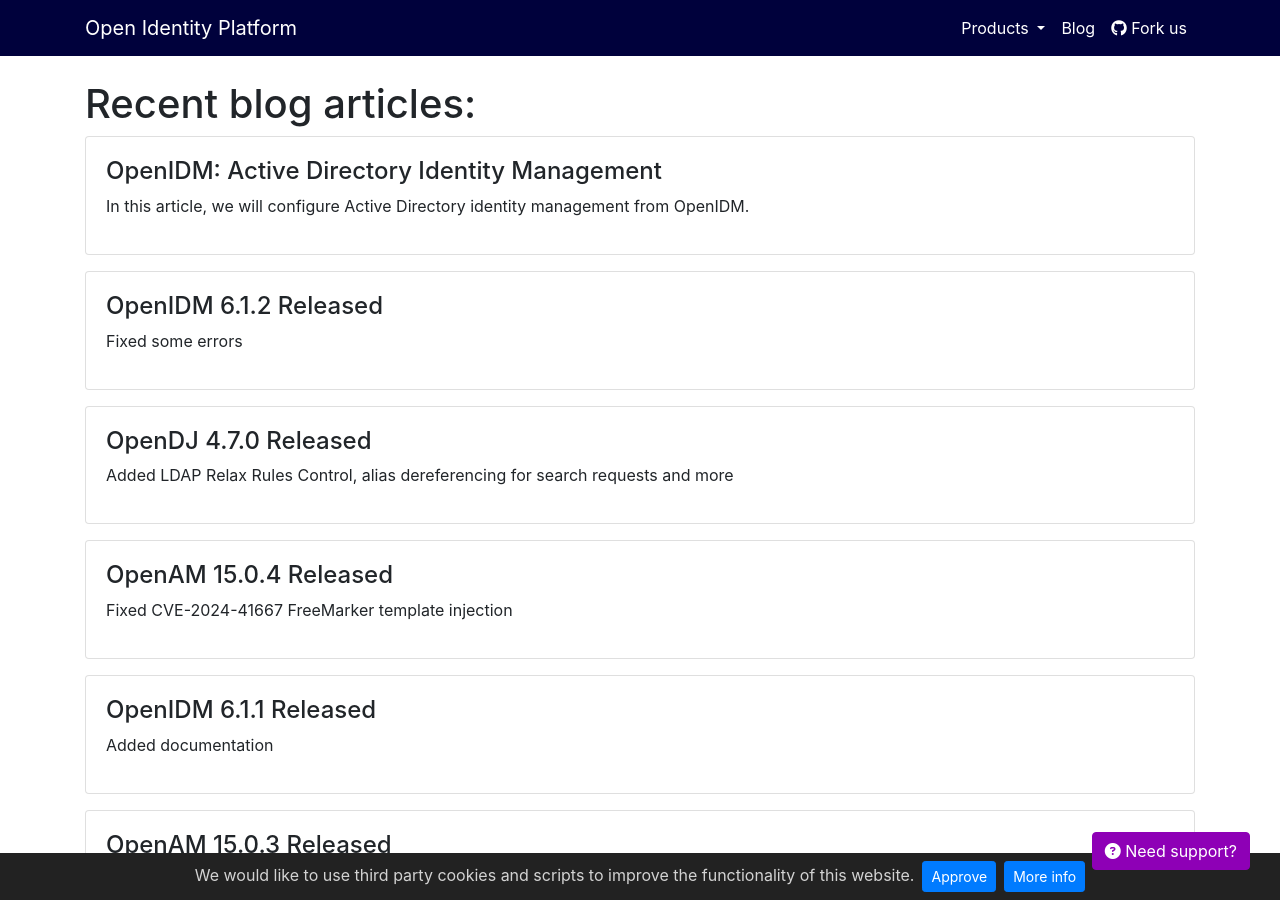
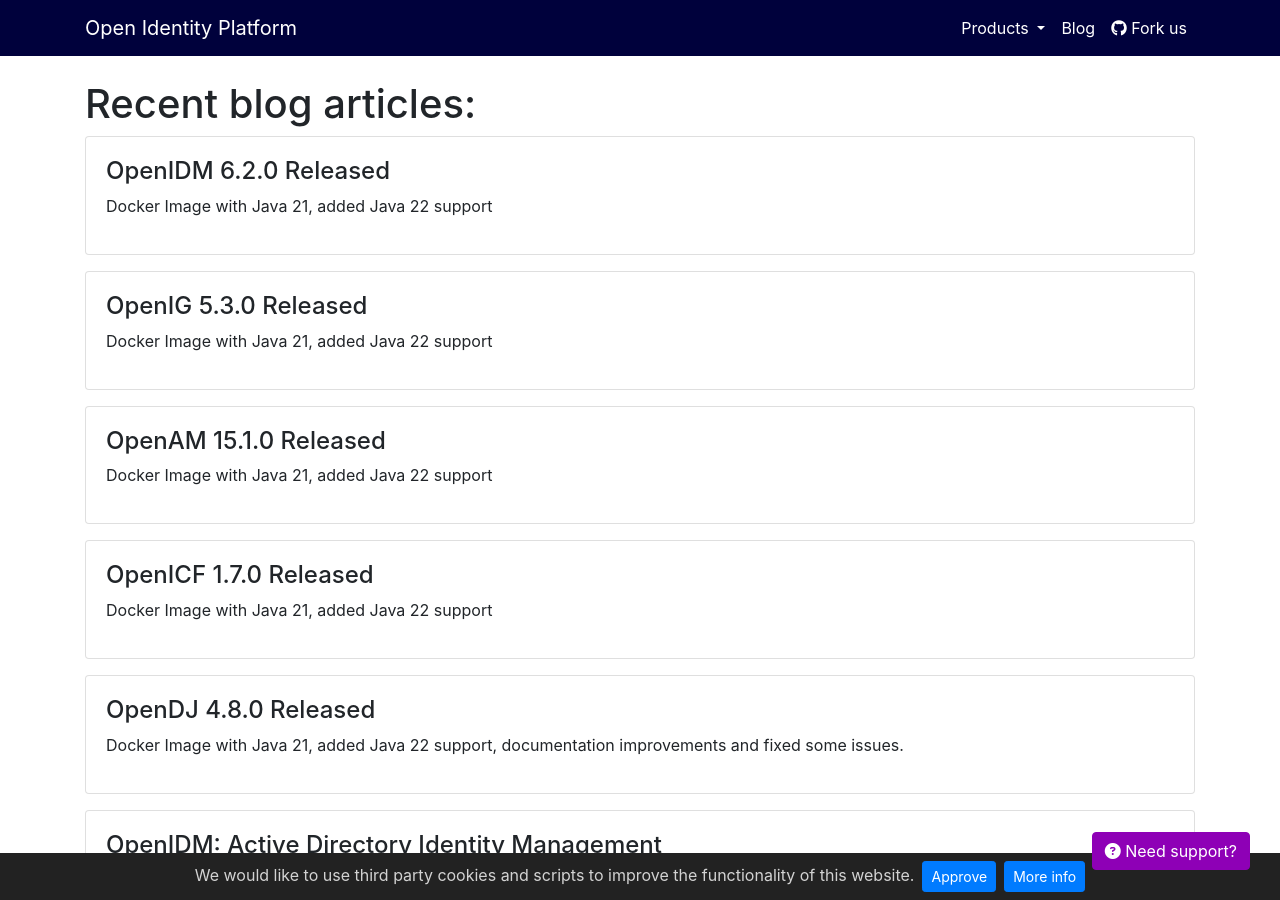
Before and after one commit to OpenIdentityPlatform/OpenIdentityPlatform.org, a Jekyll site: the page built from blog/index.html, in a window 1280 px wide and 900 px high. Built offline with Jekyll 4.4.1, drawn with Linux system fonts in a browser that asks for light colours; nearby versions of some CDN libraries.

Commit message:
new releases info (#196)

```diff
--- a/_data/blogposts.yml
+++ b/_data/blogposts.yml
@@ -1,3 +1,23 @@
+-
+  title: 'OpenIDM 6.2.0 Released'
+  link: '/blog/openidm-6-2-0-released'
+  description: 'Docker Image with Java 21, added Java 22 support'
+-
+  title: 'OpenIG 5.3.0 Released'
+  link: '/blog/openig-5-3-0-released'
+  description: 'Docker Image with Java 21, added Java 22 support'
+-
+  title: 'OpenAM 15.1.0 Released'
+  link: '/blog/openam-15-1-0-released'
+  description: 'Docker Image with Java 21, added Java 22 support'
+-
+  title: 'OpenICF 1.7.0 Released'
+  link: '/blog/openicf-1-7-0-released'
+  description: 'Docker Image with Java 21, added Java 22 support'
+-
+  title: 'OpenDJ 4.8.0 Released'
+  link: '/blog/opendj-4-8-0-released'
+  description: 'Docker Image with Java 21, added Java 22 support, documentation improvements and fixed some issues.'
 -
   title: 'OpenIDM: Active Directory Identity Management'
   link: '/blog/openidm-ad-idm'
--- /dev/null
+++ b/blog/openam-15-1-0-released.md
@@ -0,0 +1,25 @@
+---
+layout: home
+landing-title: "OpenAM 15.1.0 Released"
+landing-title2: "OpenAM 15.1.0 Released"
+description: Open Identity Platform Community just released OpenAM v15.1.0
+keywords: 'OpenAM, Access Management, Authentication, SSO, Single Sign On, Open Identity Platform, Release, Documentation'
+imageurl: 'openam-og.png'
+canonical: https://github.com/OpenIdentityPlatform/OpenAM/releases/tag/15.1.0
+---
+# OpenAM 15.1.0 Released
+
+[Download](https://github.com/OpenIdentityPlatform/OpenAM/releases/tag/15.1.0)
+
+
+## What's new
+* Added Java 22 support
+* Switch Docker image to JRE 21 LTS
+
+[All changes](https://github.com/OpenIdentityPlatform/OpenAM/compare/15.0.4...15.1.0)
+
+## Thanks for the contributions
+
+<i id="vharseko"><i>1. <a href="https://github.com/vharseko" target="_blank">Valery Kharseko</a></i>
+
+<i id="maximthomas"><i>2. <a href="https://github.com/maximthomas" target="_blank">Maxim Thomas</a></i>
--- /dev/null
+++ b/blog/opendj-4-8-0-released.md
@@ -0,0 +1,33 @@
+---
+layout: home
+landing-title: "OpenDJ 4.8.0 Released"
+landing-title2: "OpenDJ 4.8.0 Released"
+description: Open Identity Community released OpenDJ v4.8.0
+keywords: 'OpenDJ, Directory Service, Directory Services, LDAP, Open Identity Platform, release'
+imageurl: 'opendj-og.png'
+share-buttons: true
+canonical: https://github.com/OpenIdentityPlatform/OpenDJ/releases/tag/4.8.0
+---
+# OpenDJ 4.8.0 Released
+[Download](https://github.com/OpenIdentityPlatform/OpenDJ/releases/tag/4.8.0)
+
+## What's new
+* Switch Docker image to JRE 21 LTS
+* Added Java 22 support
+* Added [alias dereferencing](https://docs.oracle.com/cd/E21043_01/oid.1111/e10029/oid_alias_entries.htm) for search requests
+* Added Apache Cassandra keyspace property `-Dkeyspace=ldap_opendj`
+
+## Fixed bugs
+* Fixed SNMP monitoring configuratoon
+* Fixed control panel help menu
+* Fixed documentation: `import-ldif` and `export-ldif` binaries should be shown using the `--offline` option
+
+Full chageset ([more details](https://github.com/OpenIdentityPlatform/OpenDJ/compare/4.7.0...4.8.0))
+
+## Thanks for the contibutions
+
+<i id="vharseko"><i>1. <a href="https://github.com/vharseko" target="_blank">Valery Kharseko</a></i>
+
+<i id="maximthomas"><i>2. <a href="https://github.com/maximthomas" target="_blank">Maxim Thomas</a></i>
+
+<i id="JesseCoretta"><i>2. <a href="https://github.com/JesseCoretta" target="_blank">Jesse Coretta</a></i>
--- /dev/null
+++ b/blog/openicf-1-7-0-released.md
@@ -0,0 +1,24 @@
+---
+layout: home
+landing-title: "OpenICF 1.7.0 Released"
+landing-title2: "Open Identity Connector Framework (OpenICF) 1.7.0 Released"
+description: Open Identity Community just released OpenICF v1.7.0
+keywords: 'OpenICF, Identity Management, Open Identity Connector Framework, Connector Framework'
+imageurl: 'openicf-logo.png'
+share-buttons: true
+canonical: https://github.com/OpenIdentityPlatform/OpenICF/releases/tag/1.7.0
+
+---
+# OpenICF 1.7.0 Released
+[Download](https://github.com/OpenIdentityPlatform/OpenICF/releases/tag/1.7.0)
+
+## What's new
+* Switch Docker image to JRE 21 LTS
+* Added Java 22 support
+
+[Full chageset](https://github.com/OpenIdentityPlatform/OpenICF/compare/1.6.2...1.7.0)
+
+
+## Thanks for the contibutions
+
+<i id="vharseko"><i>1. <a href="https://github.com/vharseko" target="_blank">Valery Kharseko</a></i>
--- /dev/null
+++ b/blog/openidm-6-2-0-released.md
@@ -0,0 +1,27 @@
+---
+layout: home
+landing-title: "OpenIDM 6.2.0 Released"
+landing-title2: "Open Identity Management (OpenIDM) 6.2.0 Released"
+description: Open Identity Community just released OpenIDM v6.2.0
+keywords: 'OpenIDM, Identity Management, Open Identity Platform'
+imageurl: 'openidm-logo.png'
+share-buttons: true
+canonical: https://github.com/OpenIdentityPlatform/OpenIDM/releases/tag/6.2.0
+---
+# OpenIDM 6.2.0 Released
+
+[Download](https://github.com/OpenIdentityPlatform/OpenIDM/releases/tag/6.2.0)
+
+## What's new
+* Switch Docker image to JRE 21 LTS
+* Added Java 22 support
+
+## Fixed Bugs
+* Fixed activiti crashes
+
+[Full chageset](https://github.com/OpenIdentityPlatform/OpenIDM/compare/6.1.2...6.2.0)
+
+
+## Thanks for the contibutions
+
+<i id="vharseko"><i>1. <a href="https://github.com/vharseko" target="_blank">Valery Kharseko</a></i>
--- /dev/null
+++ b/blog/openig-5-3-0-released.md
@@ -0,0 +1,21 @@
+---
+layout: home
+landing-title: "OpenIG 5.3.0 Released"
+landing-title2: "OpenIG 5.3.0 Released"
+description: Open Identity Community just released OpenIG v5.3.0.
+keywords: 'OpenIG, API Gateway, Identity Gateway'
+imageurl: 'openig-og.png'
+canonical: https://github.com/OpenIdentityPlatform/OpenIG/releases/tag/5.3.0
+---
+# OpenIG 5.3.0 Released
+[Download](https://github.com/OpenIdentityPlatform/OpenIG/releases/tag/5.3.0)
+
+## What's new
+* Added Java 22 support
+* Switch Docker image to JRE 21 LTS
+
+[All changes](https://github.com/OpenIdentityPlatform/OpenIG/compare/5.2.3...5.3.0)
+
+## Thanks for the contributions
+
+<i id="vharseko"><i>1. <a href="https://github.com/vharseko" target="_blank">Valery Kharseko</a></i>
```
